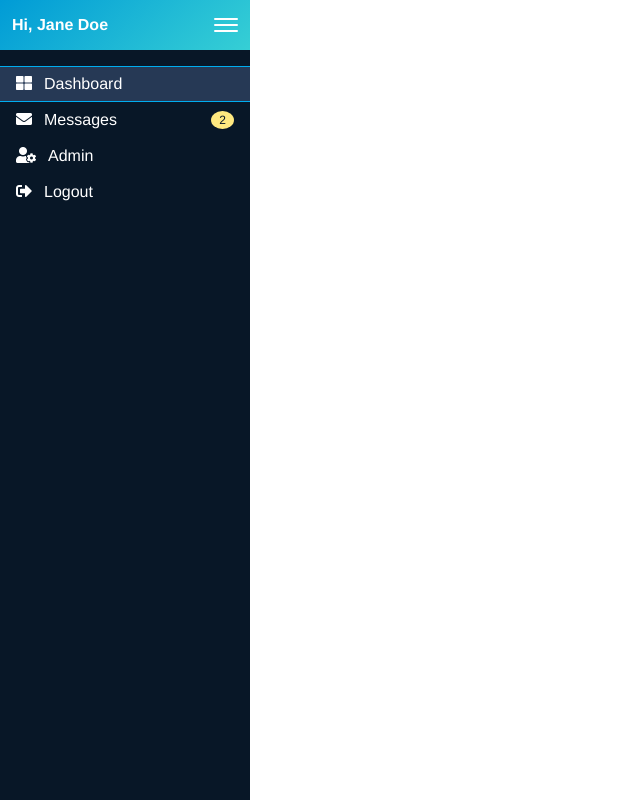
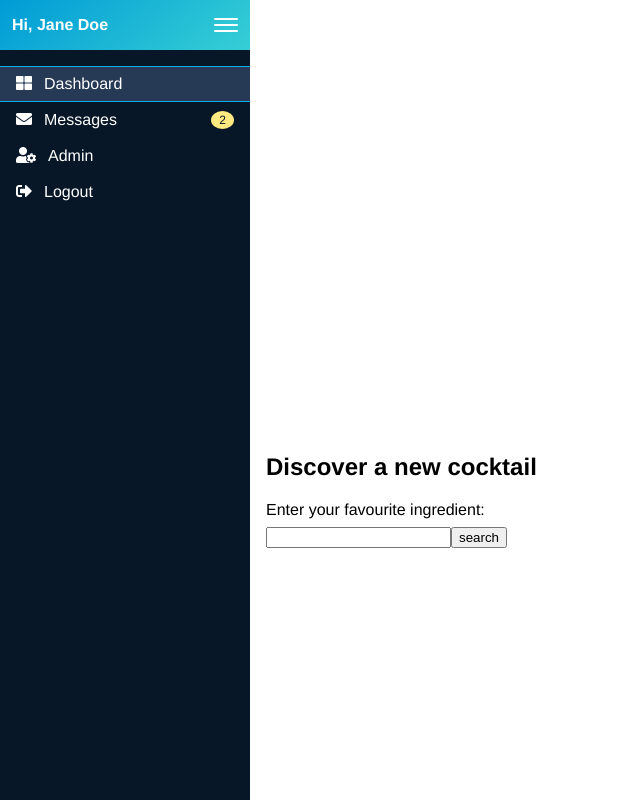
Before and after one commit to ejgoodwin/dashboard_app_potato, a Vue app: page / in a window 1280 px wide. Shown: the whole page, without its empty margins (0-640 px from the left). Built offline with nearby package versions, Linux system fonts and the light colour scheme.

Commit message:
added cocktails api

```diff
--- a/src/components/widgets/Three.vue
+++ b/src/components/widgets/Three.vue
@@ -1,3 +1,76 @@
 <template>
-	<div></div>
+	<div class="cocktails">
+		<h2>Discover a new cocktail</h2>
+		<form v-on:submit.prevent="submitted">
+			<label class="search-label" for="cocktail-search">Enter your favourite ingredient:</label>
+			<input v-model="cocktailVal" type="text" id="cocktail-search">
+			<input type="submit" value="search">
+		</form>
+
+		<div class="cocktail-results">
+			<div class="cocktail-results__text">
+				<ul class="cocktail-results__list">
+					<li v-for="cocktail in cocktailRes">
+						{{ cocktail.strDrink }}
+					</li>
+				</ul>
+			</div>
+			<div v-if="cocktailRes.length > 0" class="cocktail-results__image">
+				<img :src="cocktailRes[0].strDrinkThumb">
+			</div>
+		</div>
+	</div>
 </template>
+
+<script>
+
+export default {
+	name: 'Three',
+	data () {
+		return {
+			cocktailVal: '',
+			cocktailRes: []
+		}
+	},
+	methods: {
+		async submitted(event) {
+			console.log();
+			const response = await fetch(
+			`https://www.thecocktaildb.com/api/json/v1/1/filter.php?i=${this.cocktailVal}`)
+			.then(res => res.json())
+			.then(data => {
+				this.cocktailRes = data.drinks.slice(1,6);
+				console.log(this.cocktailRes[0]);
+			});
+		}
+	}
+}
+</script>
+
+<style type="text/css">
+	.search-label {
+		display: block;
+		padding-bottom: .5rem;
+	}
+
+	.cocktail-results__list {
+		list-style: none;
+		margin-top: 0;
+		padding: 0;
+	}
+
+	.cocktail-results {
+		display: flex;
+		justify-content: space-between;
+		padding-top: 1rem;
+	}
+
+	.cocktail-results__image {
+		width: 30%;
+	}
+
+	.cocktail-results__image img {
+		max-width: 100%;
+	}
+
+</style>
```
